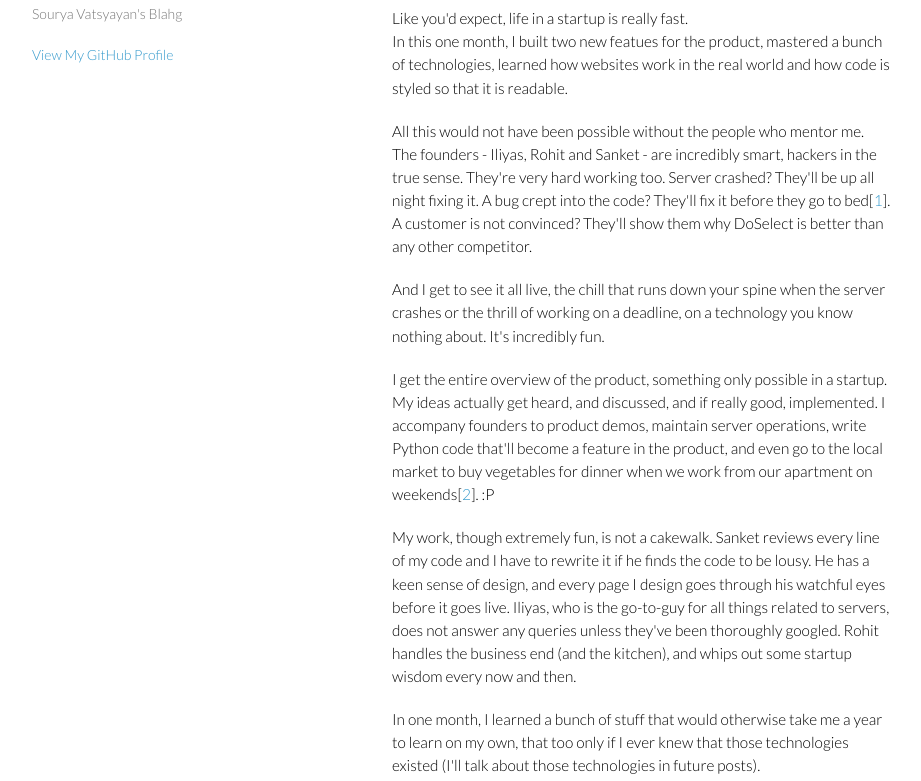
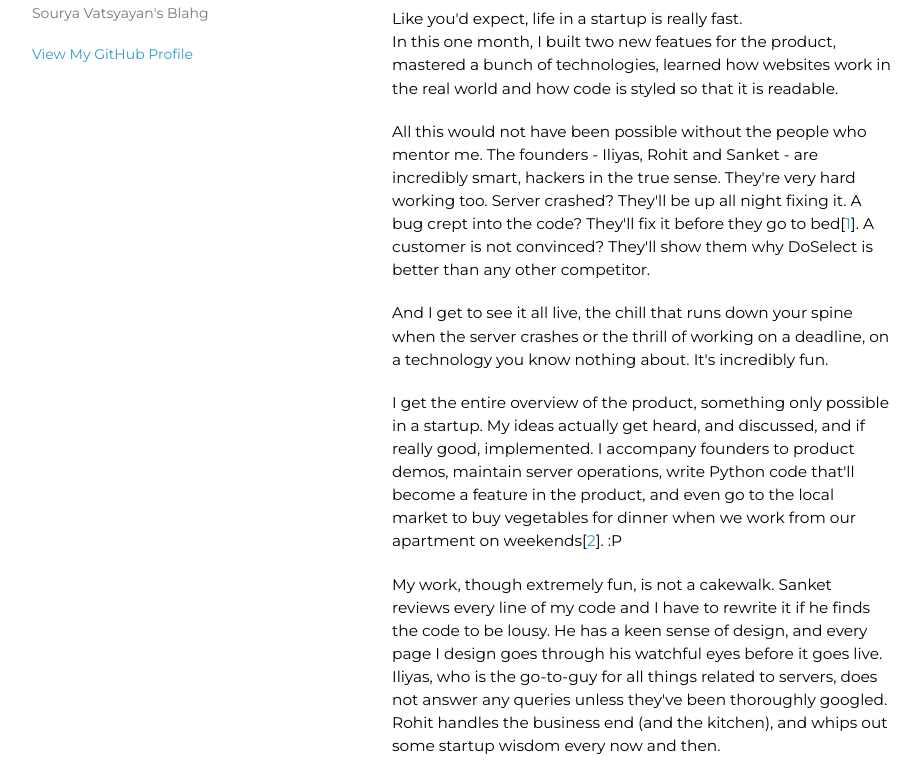
Before and after one commit to sourya/sourya.github.io, a plain HTML site: page index.html in a window 1280 px wide. Shown: the part 137-918 px from the top of the page, without its empty margins (178-1099 px from the left). Drawn offline with Linux system fonts and the light colour scheme.

Commit message:
Root changes. Lets see if it works

```diff
--- a/index.html
+++ b/index.html
@@ -7,6 +7,7 @@
 
     <link rel="stylesheet" href="stylesheets/styles.css">
     <link rel="stylesheet" href="stylesheets/github-light.css">
+		<link href='http://fonts.googleapis.com/css?family=Montserrat' rel='stylesheet' type='text/css'>
     <meta name="viewport" content="width=device-width, initial-scale=1, user-scalable=no">
     <!--[if lt IE 9]>
     <script src="//html5shiv.googlecode.com/svn/trunk/html5.js"></script>
--- a/stylesheets/styles.css
+++ b/stylesheets/styles.css
@@ -14,6 +14,8 @@ h1, h2, h3, h4, h5, h6 {
 
 p, ul, ol, table, pre, dl {
   margin:0 0 20px;
+	font-family: 'Montserrat', sans-serif;
+	font-weight: 400px;
 }
 
 h1, h2, h3 {
```
